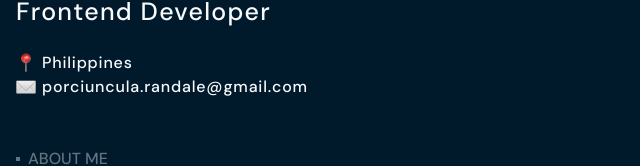
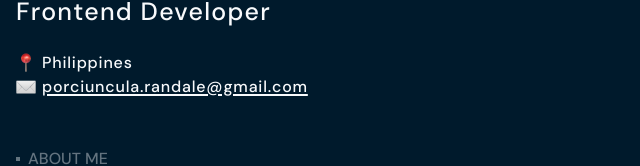
Before and after one commit to 1Deeeeyl/v1Portfolio, a React (Vite) app: page / in a window 1280 px wide. Shown: the part 146-312 px from the top of the page, without its empty margins (0-640 px from the left). Built offline with nearby package versions, Linux system fonts and the light colour scheme.

Commit message:
added email link

```diff
--- a/src/components/header/Header.jsx
+++ b/src/components/header/Header.jsx
@@ -22,14 +22,18 @@ function Header() {
           />
           Philippines
         </p>
-        <p className="flex items-center font-sans font-medium tracking-wider">
+
+        <a
+          href="mailto:porciuncula.randale@gmail.com"
+          className="flex items-center font-sans font-medium tracking-wider underline decoration-slate-50 decoration-solid decoration-2 underline-offset-2"
+        >
           <img
             className="mr-1.5 size-5"
             src="src\assets\images\emoji\envelope.png"
             alt="Envelope Emoji"
           />
           porciuncula.randale@gmail.com
-        </p>
+        </a>
         <Nav />
       </div>
       <Links />
```
